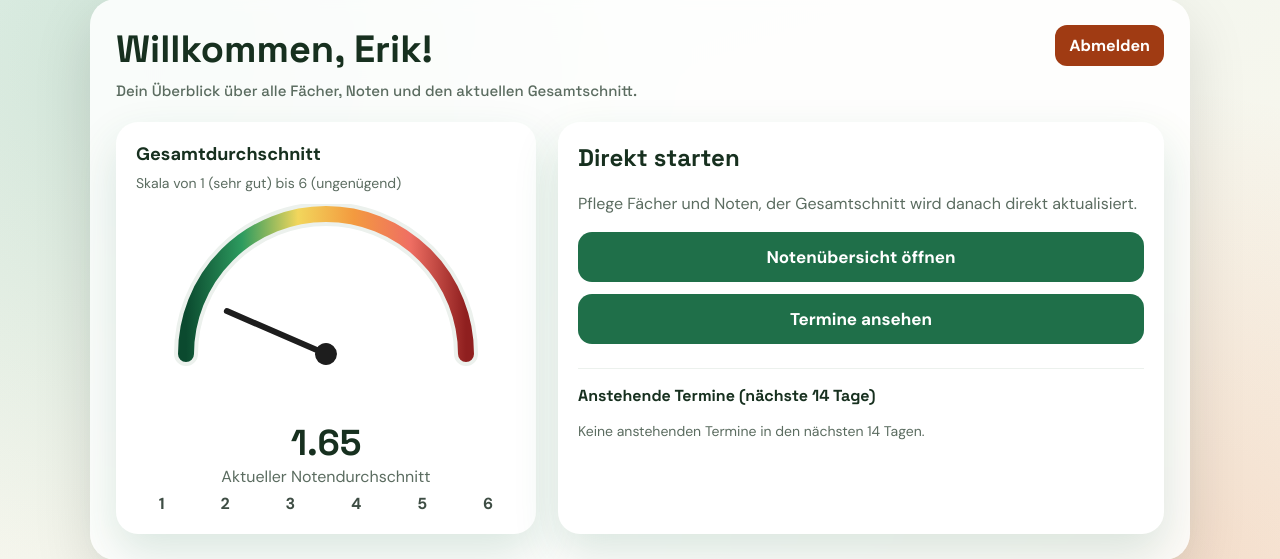
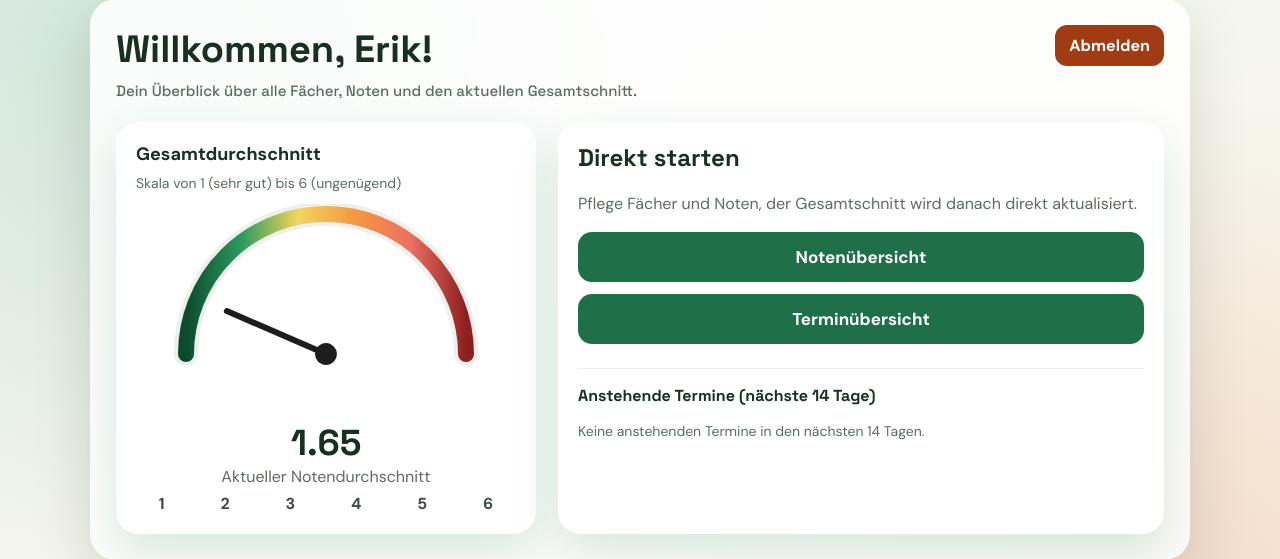
Before and after one commit to erik2604/Schulmanager-fuer-Fachschueler, a Flask app: page / in a window 1280 px wide. Shown: the part 27-586 px from the top of the page. Run offline with Flask 3, Linux system fonts and the light colour scheme; a user stored in the database is signed in; data comes from the database, SQL or seed files in the repository.

Commit message:
Formulierung ausgebessert

```diff
--- a/templates/menue.html
+++ b/templates/menue.html
@@ -283,10 +283,10 @@
           <p>Pflege Fächer und Noten, der Gesamtschnitt wird danach direkt aktualisiert.</p>
           <div class="button-list">
             <form action="{{ url_for('notenuebersicht') }}" method="get">
-              <button class="primary-btn" type="submit">Notenübersicht öffnen</button>
+              <button class="primary-btn" type="submit">Notenübersicht</button>
             </form>
             <form action="{{ url_for('termine') }}" method="get">
-              <button class="primary-btn" type="submit">Termine ansehen</button>
+              <button class="primary-btn" type="submit">Terminübersicht</button>
             </form>
           </div>
 
--- a/templates/notenübersicht.html
+++ b/templates/notenübersicht.html
@@ -293,7 +293,7 @@
                                     <th>Kurzarbeit</th>
                                     <th>Mündlich</th>
                                     <th>Notendurchschnitt Fach</th>
-                                    <th>Aktionen</th>
+                                    <th>Noten verwalten</th>
                                 </tr>
                             </thead>
                             <tbody>
```
